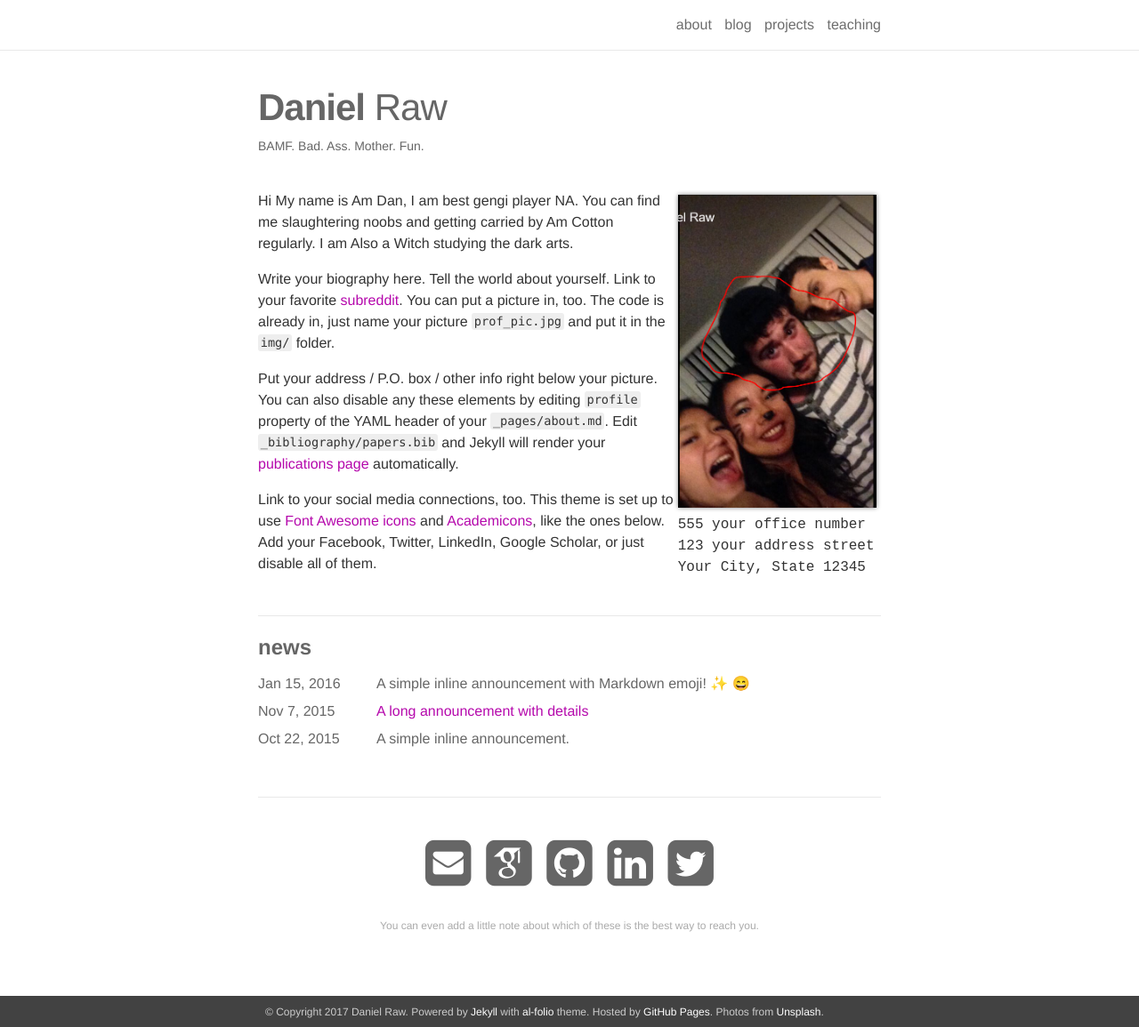
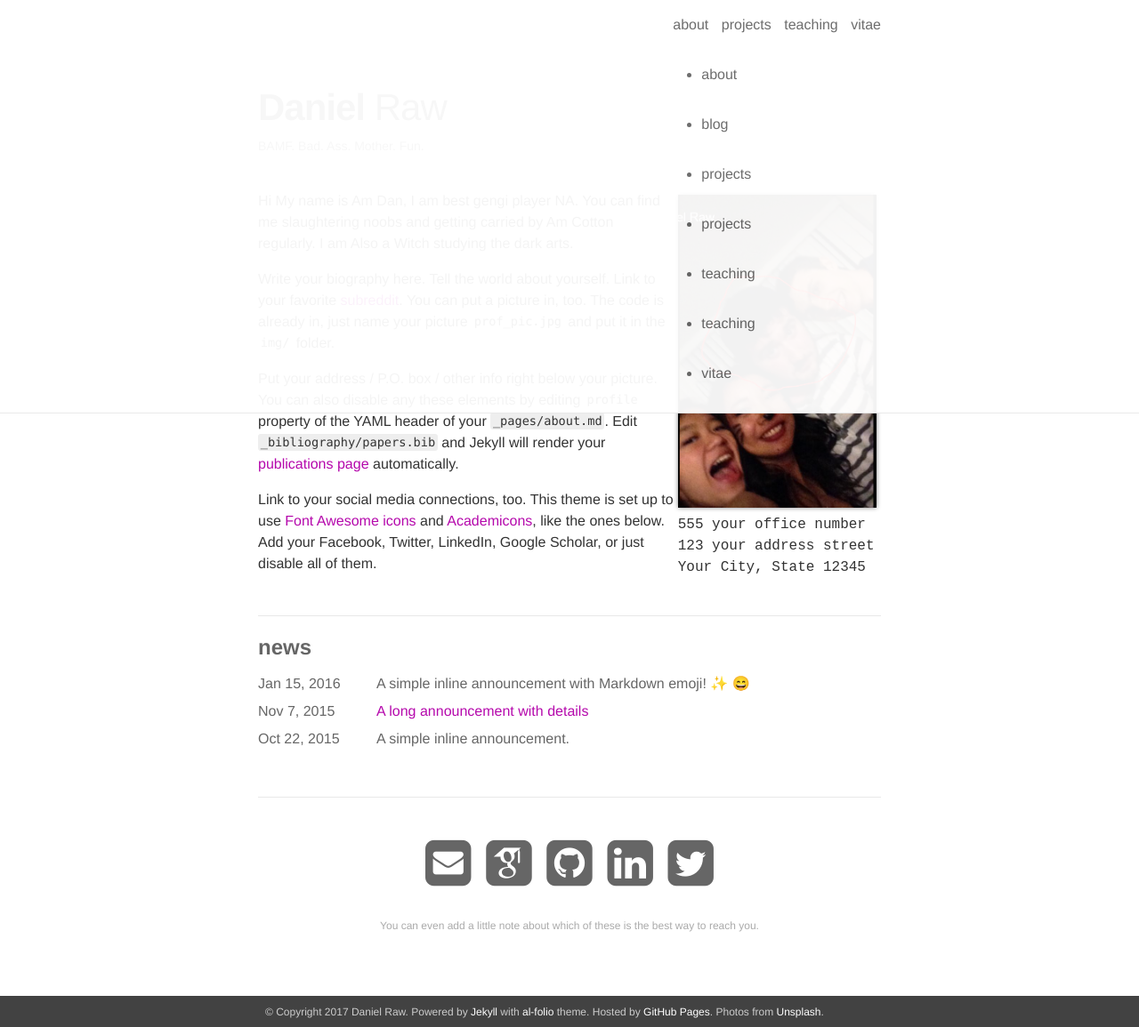
Before and after one commit to Danielraw1996/Danielraw1996.github.io, a Jekyll site: the page built from _pages/about.md, in a window 1280 px wide and 1155 px high. Shown: the whole window at 89% size. Built offline with Jekyll 4.4.1, drawn with Linux system fonts in a browser that asks for light colours; nearby versions of some CDN libraries; emoji names are drawn with the system emoji font; some web fonts are replaced; library files that are not in the unit come from our copies.

Commit message:
added changes to the framework:

```diff
--- a/_includes/header.html
+++ b/_includes/header.html
@@ -16,7 +16,7 @@
         <a class="page-link" href="{{ site.baseurl | prepend: site.url }}/">about</a>
 
         <!-- Blog -->
-        <a class="page-link" href="{{ '/blog/' | prepend: site.baseurl | prepend: site.url }}">blog</a>
+        <!-- <a class="page-link" href="{{ '/blog/' | prepend: site.baseurl | prepend: site.url }}">blog</a> -->
 
         <!-- Pages -->
         {% for page in site.pages %}
@@ -26,7 +26,30 @@
         {% endfor %}
 
         <!-- CV link -->
-        <!-- <a class="page-link" href="{{ '/assets/pdf/CV.pdf' | prepend: site.baseurl | prepend: site.url }}">vitae</a> -->
+        <a class="page-link" href="{{ '/assets/pdf/CV.pdf' | prepend: site.baseurl | prepend: site.url }}">vitae</a>
+         </div>
+       <!-- dropdown -->
+     <div class="menu-btn" id="menu-btn">
+  <div></div>
+  <span></span>
+  <span></span>
+  <span></span>
+     </div>
+       <div class="responsive-menu">
+        <ul>
+           <li class="droplist"><a class="page-links" href="{{ site.baseurl | prepend: site.url }}/">about</a></li>
+           <li class="droplist"><a class="page-links" href="{{ '/blog/' | prepend: site.baseurl | prepend: site.url }}">blog</a></li>
+
+           {% for page in site.pages %}
+          {% if page.title and page.url != "/" %}
+            <li class="droplist"><a class="page-links" href="{{ page.url | prepend: site.baseurl | prepend: site.url }}">{{ page.title }}</a></li>
+            <li class="droplist"><a class="page-links" href="{{ page.url | prepend: site.baseurl | prepend: site.url }}">{{ page.title }}</a></li>
+          {% endif %}
+        {% endfor %}
+           <li class="droplist"><a class="page-links" href="{{ '/assets/pdf/ngaito.pdf' | prepend: site.baseurl | prepend: site.url }}">vitae</a></li>
+        </ul>
+     </div>
+
 
       </div>
     </nav>
--- a/_includes/hemline.html
+++ b/_includes/hemline.html
@@ -1,6 +1,6 @@
 <!-- Load jQuery -->
 <script src="//code.jquery.com/jquery-{{ site.jquery_version }}.min.js"></script>
-
+<script src="{{ '/assets/js/jquery-3.2.1.min.js' | prepend: site.baseurl | prepend: site.url }}"></script>
 <!-- Load Common JS -->
 <script src="{{ '/assets/js/common.js' | prepend: site.baseurl | prepend: site.url }}"></script>
 
```
